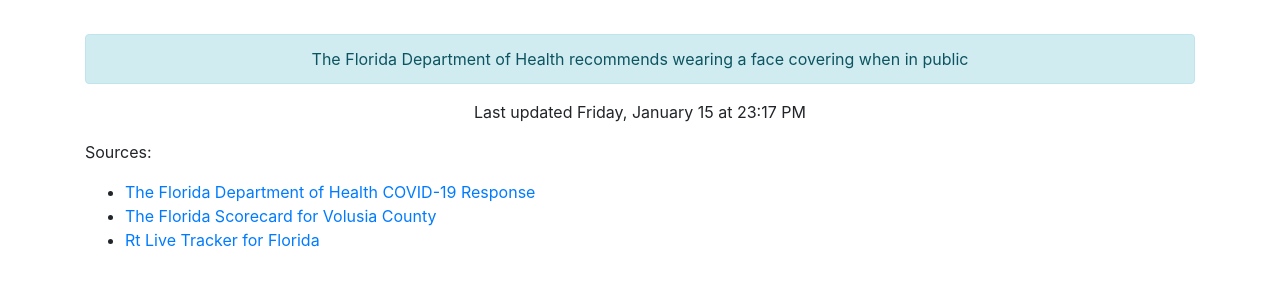
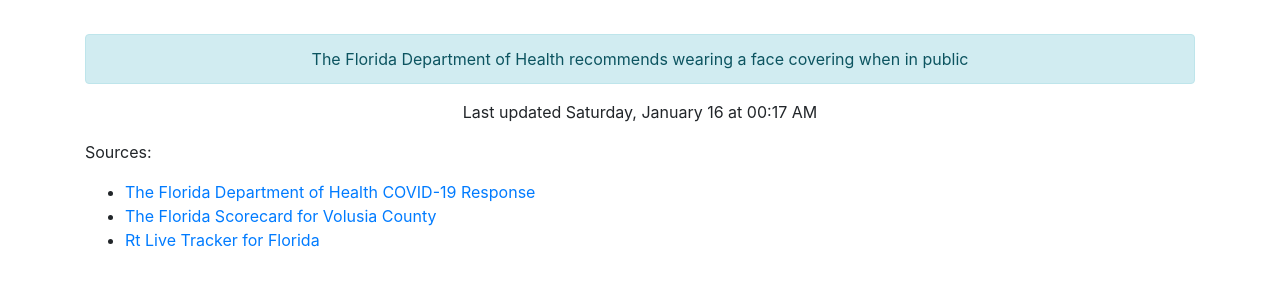
Before and after one commit to thinkjson/timeforchurch, a Jekyll site: the page built from index.md, in a window 1280 px wide. Shown: the part 586-872 px from the top of the page. Built offline with Jekyll 4.4.1, drawn with Linux system fonts in a browser that asks for light colours; our own code applies the rules of GitHub Pages for plain Markdown files.

Commit message:
Updating data

```diff
--- a/_includes/data.html
+++ b/_includes/data.html
@@ -10,4 +10,4 @@
     <div class="outcome text-success">YES</div>
     <div class="alert alert-info" role="alert">The Florida Department of Health recommends wearing a face covering when in public</div>
 
-    <p>Last updated Friday, January 15 at 23:17 PM</p>
+    <p>Last updated Saturday, January 16 at 00:17 AM</p>
```
